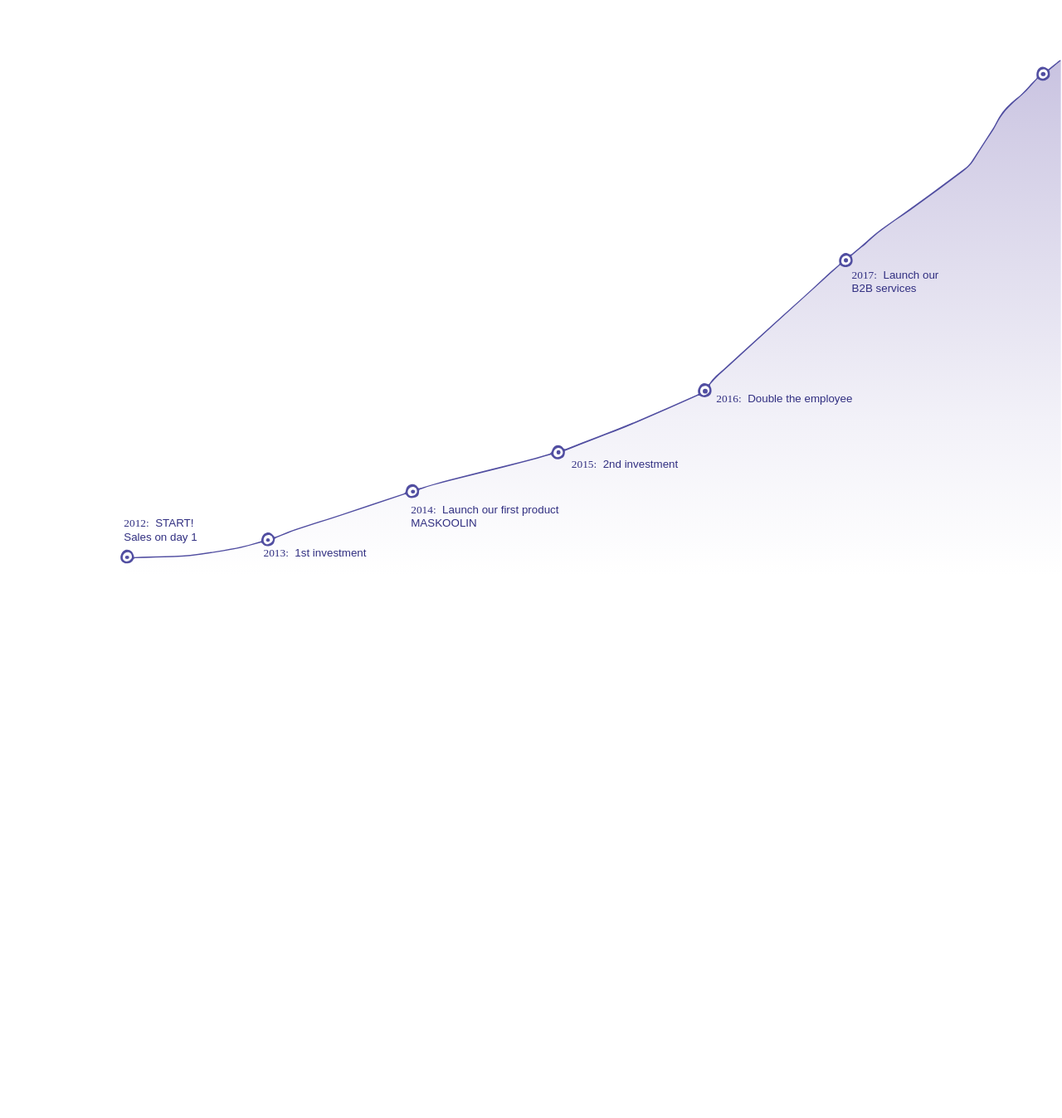
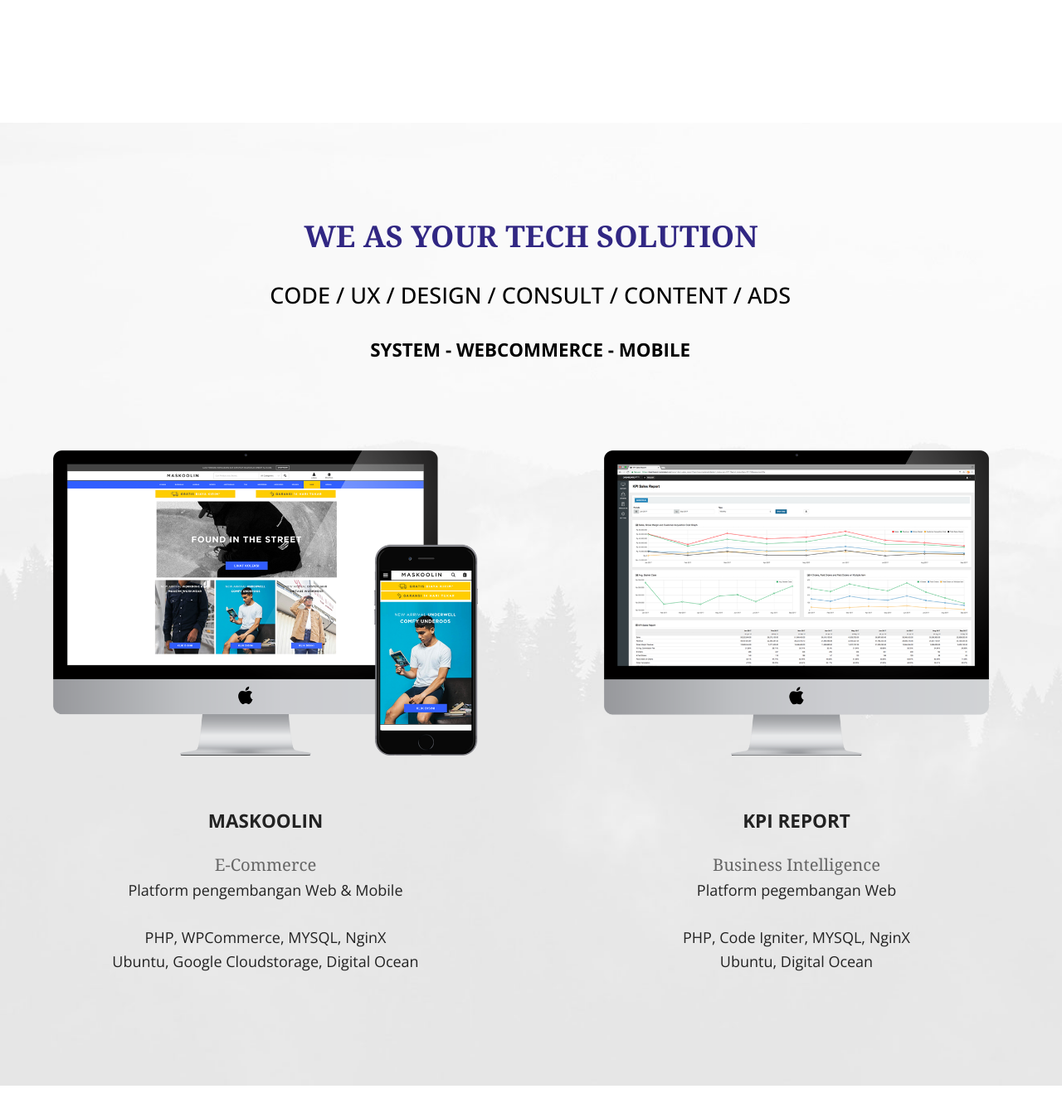
Before and after one commit to kemtol/rocktokom, a Jekyll site: the page built from index.html, in a window 1280 px wide and 1400 px high, scrolled down 5553 px. Shown: the top 1348 px of the window at 83% size. Built offline with Jekyll 4.4.1, drawn with Linux system fonts in a browser that asks for light colours; nearby versions of some CDN libraries; before the commit the page ends 6246 px from its top, so only the background shows below that; some of the changed text lies outside the part shown.

Commit message:
Update index.html

```diff
--- a/index.html
+++ b/index.html
@@ -4,6 +4,7 @@ layout: default
 
 <article>
     <div id="landing--page--4">
+      <span class="text-center" style="text-align: center;width: 100%;display: block;font-family: georgia;font-size: 2rem;font-weight: bold;margin-bottom: 1.5rem;color: #312783;">WE AS YOUR TECH SOLUTION</span>
       <h2 class="h2-front-page" id="code--ux--design--consult--content--ads">CODE / UX / DESIGN / CONSULT / CONTENT / ADS <span>SYSTEM - WEBCOMMERCE - MOBILE</span></h2>
       <div>
         <div class="clearfix">
@@ -136,4 +137,33 @@ layout: default
       </div>
       <a href="https://api.whatsapp.com/send?phone=6283890722797&text=Halo%20mau%20info%20donk" class="btn-wa"><img src="/images/fa-whatsapp_24_0_ffffff_none.png"> LETS TALK ON WA</a>
     </div>
+
+    <div id="landing--page--4">
+      <span class="text-center" style="text-align: center;width: 100%;display: block;font-family: georgia;font-size: 2rem;font-weight: bold;margin-bottom: 1.5rem;color: #312783;">WE AS YOUR TECH SOLUTION</span>
+      <h2 class="h2-front-page" id="code--ux--design--consult--content--ads">CODE / UX / DESIGN / CONSULT / CONTENT / ADS <span>SYSTEM - WEBCOMMERCE - MOBILE</span></h2>
+      <div>
+        <div class="clearfix">
+            <div class="lp4">
+              <img src="{{ site.baseurl }}/images/portfolio-ecommerce.png" />
+              <span class="s-title">MASKOOLIN</span>
+              <span class="s-sub-title">E-Commerce</span>
+              <p>
+                Platform pengembangan Web & Mobile<br/><br/>
+                PHP, WPCommerce, MYSQL, NginX<br/>
+                Ubuntu, Google Cloudstorage, Digital Ocean
+              </p>
+            </div>
+            <div class="lp4">
+              <img src="{{ site.baseurl }}/images/portfolio-kpi-report.png" />
+              <span class="s-title">KPI REPORT</span>
+              <span class="s-sub-title">Business Intelligence</span>
+              <p>
+                Platform pegembangan Web<br/><br/>
+                PHP, Code Igniter, MYSQL, NginX<br/>
+                Ubuntu, Digital Ocean
+              </p>
+            </div>
+        </div>
+      </div>
+    </div>
   </article>
```
